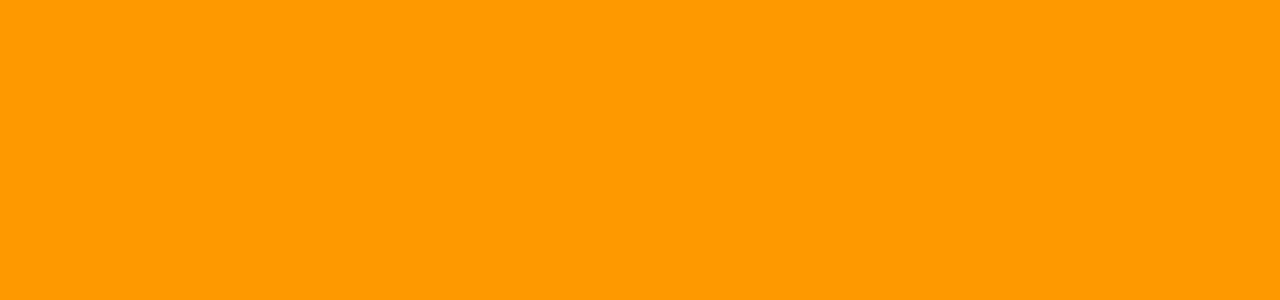
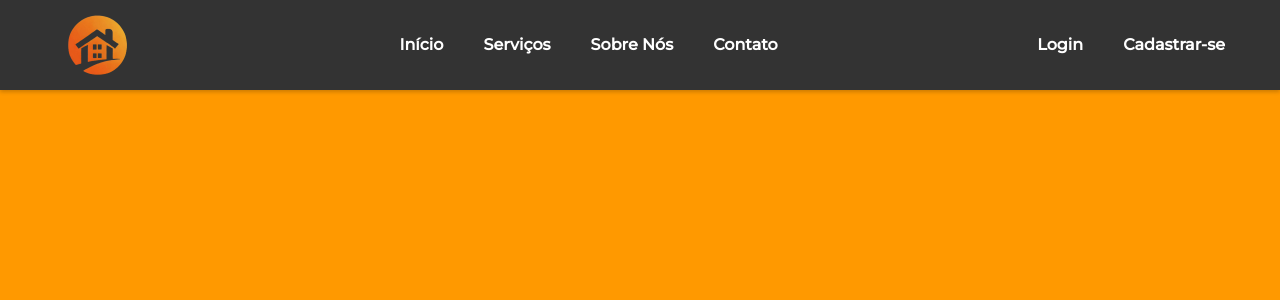
Before and after one commit to TCC2023/profinderfrontend, a React (Create React App) app: page /header in a window 1280 px wide. Before the commit this address had no page. Shown: the top 300 px of the page. Built offline with nearby package versions, Linux system fonts and the light colour scheme.

Commit message:
23/10
paginas linkadas no header e coonversao basica da pagina cadastro de usuario

```diff
--- a/package.json
+++ b/package.json
@@ -8,7 +8,7 @@
     "@testing-library/user-event": "^13.5.0",
     "react": "^18.2.0",
     "react-dom": "^18.2.0",
-    "react-router-dom": "^6.17.0",
+    "react-router-dom": "6.17.0",
     "react-scripts": "5.0.1",
     "web-vitals": "^2.1.4"
   },
--- a/src/components/App.jsx
+++ b/src/components/App.jsx
@@ -4,6 +4,7 @@ import { BrowserRouter, Routes, Route } from 'react-router-dom';
 import Home from "./pages/home/home";
 import CadUsuario from "./pages/cadUsuario/cadUsuario";
 import Contato from "./pages/contato/contato";
+import Header from "./header/header";
 
 function App() {
   return (
@@ -12,6 +13,7 @@ function App() {
         <Route path="/" element={<Home />} />
         <Route path="/cadusuario" element={<CadUsuario />} />
         <Route path="/contato" element={<Contato />} />
+        <Route path="/header" element={<Header />} />
       </Routes>
     </BrowserRouter>
   );
--- a/src/components/header/header.jsx
+++ b/src/components/header/header.jsx
@@ -15,16 +15,16 @@ function Cabecalho() {
         </a>
             <div className="centralizar">
                 <ul>
-                    <li><a href="#"><Link to="">Início</Link></a></li>
+                    <li><a href="#"><Link to="/">Início</Link></a></li>
                     <li><a href="#">Serviços</a></li>
                     <li><a href="#">Sobre Nós</a></li>
-                    <li><a href="#">Contato</a></li>
+                    <li><a href="#"><Link to="/contato">Contato</Link></a></li>
                 </ul>
             </div>
             <div className="direita">
                 <ul>
                     <li><a href="login.html">Login</a></li>
-                    <li><a href="cadUsuario.html">Cadastrar-se</a></li>
+                    <li><a href="cadUsuario.html"><Link to="/cadusuario">Cadastrar-se</Link></a></li>
                 </ul>
             </div>
         </nav>
```
